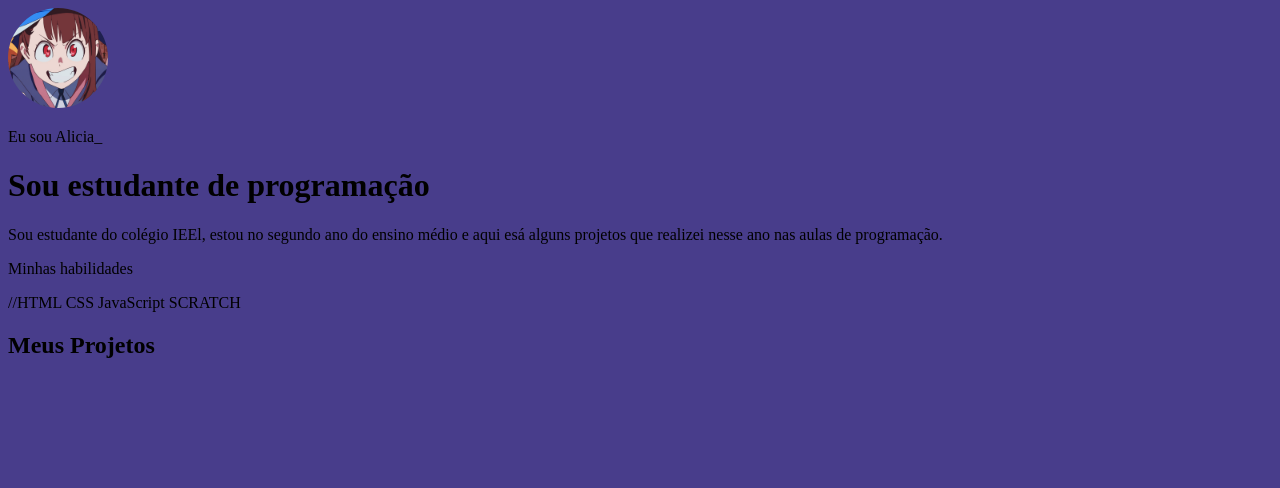
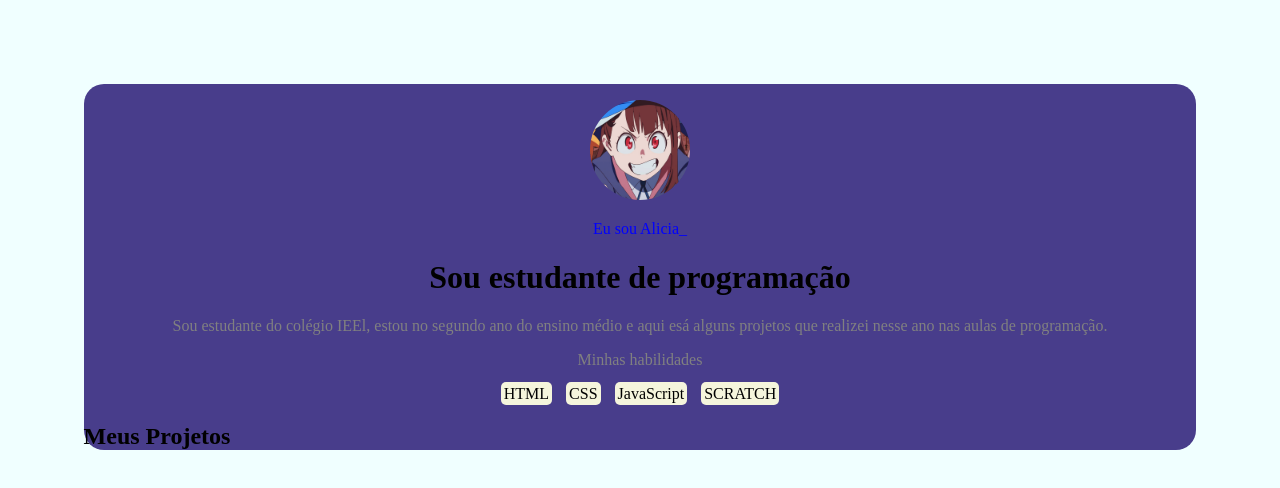
Before and after one commit to lililav/Portf-lio-alicia-2, a plain HTML site: page Portf-lio-alicia-2-main/alicia- portfólio-2/index.html in a window 1280 px wide. Drawn offline with Linux system fonts and the light colour scheme.

Commit message:
Add files via upload

```diff
--- a/Portf-lio-alicia-2-main/alicia- portfólio-2/index.html
+++ b/Portf-lio-alicia-2-main/alicia- portfólio-2/index.html
@@ -13,7 +13,12 @@
     <h1>Sou estudante de programação</h1>
     <p class="desc">Sou estudante do colégio IEEl, estou no segundo ano do ensino médio e aqui esá alguns projetos que realizei nesse ano nas aulas de programação.</p>
     <p class="desc">Minhas habilidades</p>
-        //HTML    CSS    JavaScript    SCRATCH
+    <div>
+<a class="habilidades"> HTML</a>
+<a class="habilidades"> CSS</a>
+<a class="habilidades"> JavaScript</a>
+<a class="habilidades"> SCRATCH</a>
+    </div>
     <h2>Meus Projetos</h2>
 </body>
 </html>
--- a/Portf-lio-alicia-2-main/alicia- portfólio-2/style.css
+++ b/Portf-lio-alicia-2-main/alicia- portfólio-2/style.css
@@ -1,13 +1,40 @@
+html{
+background-color: azure;
+margin: 2cm;
+}
+
 body{
     background-color: darkslateblue;
 display: block;
 justify-content: center;
 align-items: center;
-height: 100vh;
-border: black;
+height: auto;
+border: black 5px;
+text-align: center;
+border-radius: 20px;
+padding-top: 1rem;
 }
+
 img{
 border-radius: 120px;
+width: 100px;
 height: 100px;
+}
 
+.perfil{
+    color: blue;
 }
+.desc{
+    color: gray;
+}
+
+a{
+margin: 5px;
+background-color: beige;
+padding: 3px;
+border-radius: 5px;
+}
+
+h2{
+    text-align: left;
+}
```
